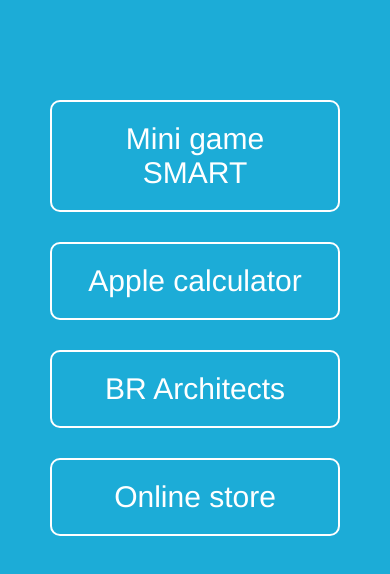
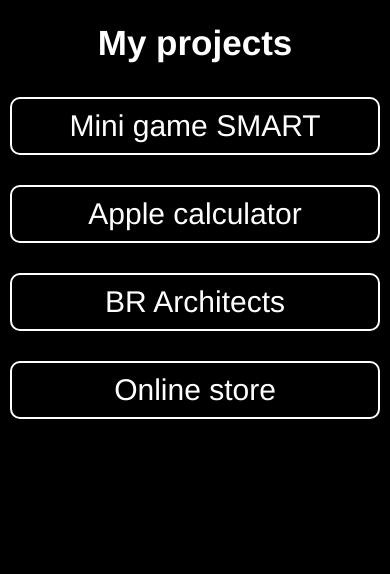
Before and after one commit to ArsenMamataliev/ArsenMamataliev.github.io, a plain HTML site: page index.html in a window 390 px wide. Drawn offline with Linux system fonts and the light colour scheme.

Commit message:
some changes

```diff
--- a/index.html
+++ b/index.html
@@ -2,15 +2,18 @@
 <html lang="en">
 <head>
 	<meta charset="UTF-8">
+	<meta name="viewport" content="width=device-width, initial-scale=1">
 	<title>My repositories</title>
 	<link rel="stylesheet" href="style.css">
 </head>
 <body>
+	<h1>My projects</h1>
 	<div class="container">
 		<div><a href="http://arsenmamataliev.github.io/Smart/">Mini game SMART</a></div>
 		<div><a href="http://arsenmamataliev.github.io/Calc/">Apple calculator</a></div>
 		<div><a href="https://arsenmamataliev.github.io/BR-Architects/">BR Architects</a></div>
-		<div> <a href="">Online store</a></div>
+		<div><a href="https://arsenmamataliev.github.io/storeFrontendSide/index.html">Online store</a></div>
 	</div>
+	<script src="index.js"></script>
 </body>
 </html>
--- a/style.css
+++ b/style.css
@@ -5,15 +5,19 @@
 body{
 	padding: 0;
 	margin: 0;
-    background-color: #1CaCd7;
+    background-color: black;
     text-align: center;
     font-family: Helvetica neue,arial;
     font-size: 30px;
 }
+h1{
+	color: white;
+}
 .container{
-	padding: 100px 50px;
+	padding: 50px;
 	display: grid;
 	grid-template-columns: 1fr 1fr;
+	justify-content: space-between;
 	grid-gap: 30px;
 }
 
@@ -23,7 +27,9 @@
 	padding: 20px;
 }
 .container div:hover{
-	background: #0e9ac4;
+	border: 2px dotted white;
+	margin: 0 10px;
+	transition: 1s ease;
 }
  div a {
 	text-decoration: none;
@@ -33,8 +39,15 @@
 
 
 @media only screen and (max-width: 480px){
-
+	h1{
+		font-size: 35px;
+	}
 	.container{
+		padding: 10px;
+		display: grid;
 		grid-template-columns: 1fr;
 	}
+	.container div{
+		padding: 10px;
+	}
 }
```
Also changed, not shown: index.js (added).
